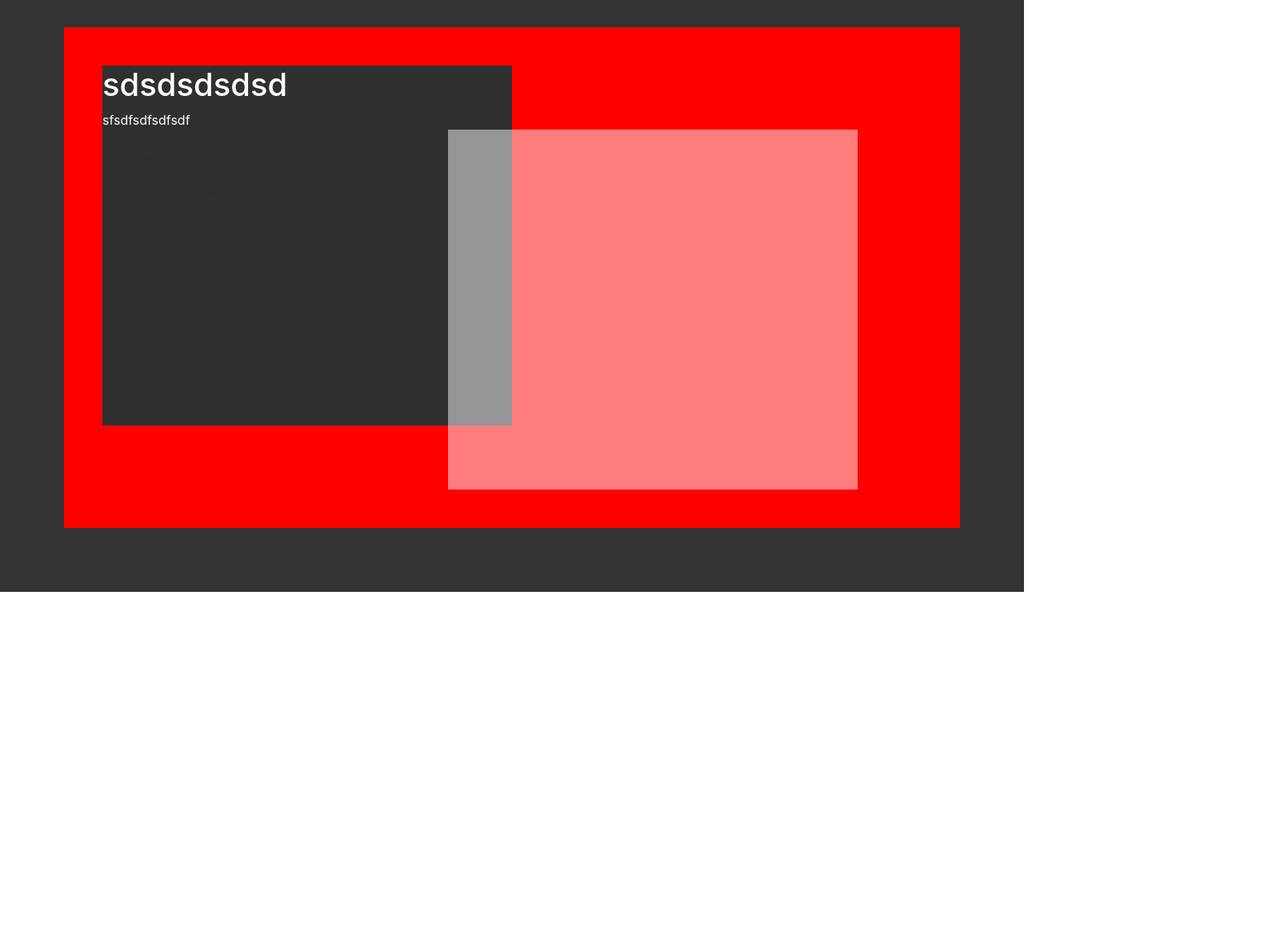
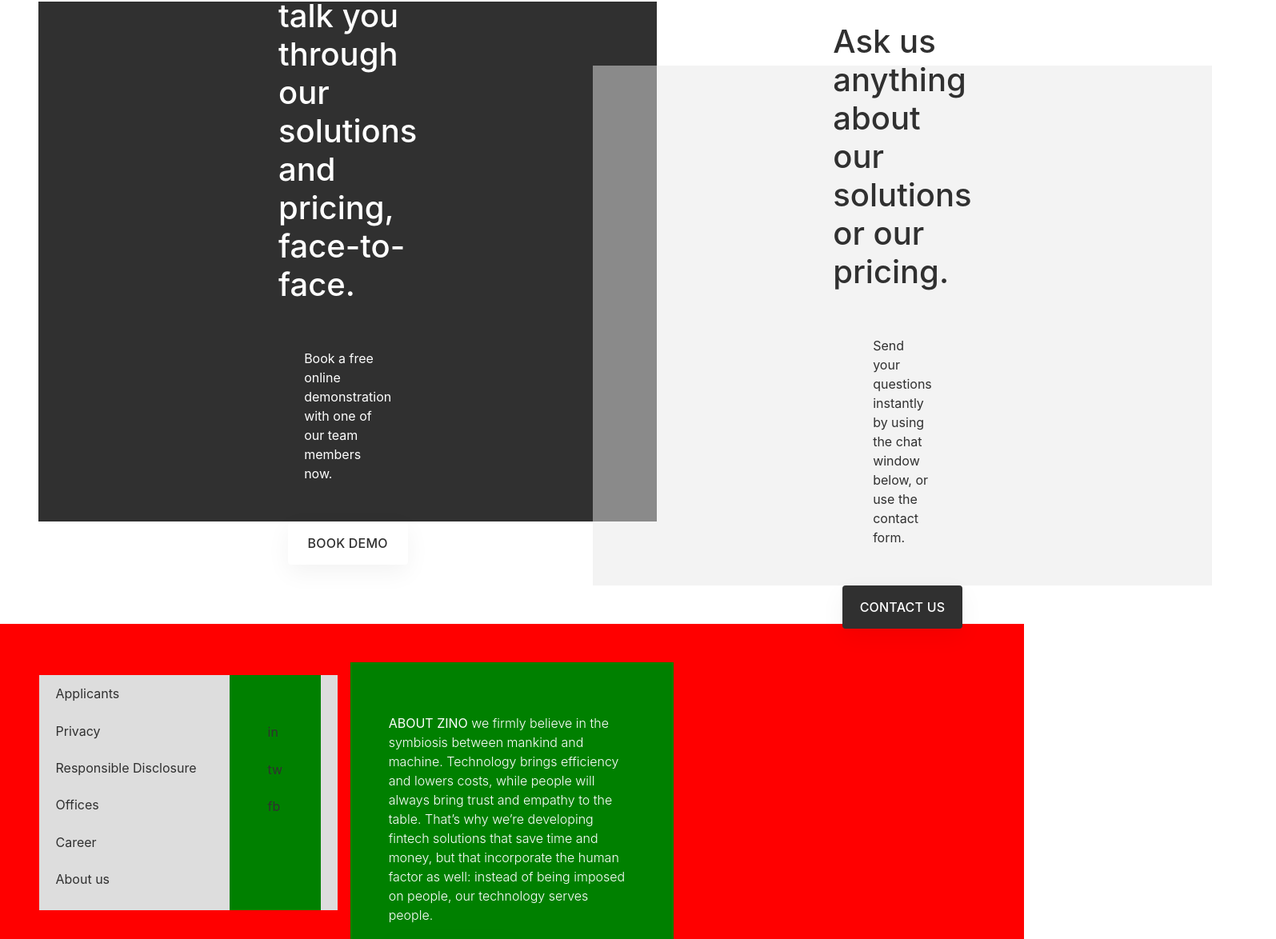
Before and after one commit to arasemami/z-landing-page, an Angular app: page / in a window 1280 px wide. Shown: the part 126-1300 px from the top of the page at 80% size, 1595 px wide, since content can reach past the window. Before the commit the page ends 866 px from the top, so only its background shows below. Built offline with nearby package versions, Linux system fonts and the light colour scheme.

Commit message:
footer booking and contact us is fixed

```diff
--- a/src/app/components/common/main-button/main-button.component.html
+++ b/src/app/components/common/main-button/main-button.component.html
@@ -1,3 +1,4 @@
-<div class="main-bg-color button" [ngStyle]="{color: color}">
+<div class="main-bg-color button" [ngStyle]="{backgroundColor: bgColor, color:color}" >
     <p>{{text}}</p>
+    <div class="arrow-left"></div>
 </div>
--- a/src/app/components/common/main-button/main-button.component.ts
+++ b/src/app/components/common/main-button/main-button.component.ts
@@ -9,6 +9,8 @@ export class MainButtonComponent implements OnInit {
 
   @Input() text: string;
   @Input() color: string;
+  @Input() bgColor: string;
+
 
   constructor() { }
 
--- a/src/app/components/common/simple-button/simple-button.component.scss
+++ b/src/app/components/common/simple-button/simple-button.component.scss
@@ -42,5 +42,4 @@
   background-repeat: no-repeat;
   background-size: 100%;
   transition: all .5s;
-
 }
--- a/src/app/components/footer/footer.component.html
+++ b/src/app/components/footer/footer.component.html
@@ -1,12 +1,45 @@
 <footer>
-    <div class="container-fluid p-5 bg-red">
+    <div class="container-fluid p-5 custome-center">
        <div class="book-container">
         <div class="d-left">
-            <h1>sdsdsdsdsd</h1>
-            <p>sfsdfsdfsdfsdf</p>
-            <app-main-button text="aras" color="#333333"></app-main-button>
+            <h1>Let us talk you through our solutions and pricing, face-to-face.</h1>
+            <p>Book a free online demonstration with one of our team members now.</p>
+            <app-main-button text="Book Demo" color="#303030" bgColor="#ffffff"></app-main-button>
         </div>
-        <div class="d-right"></div>
+        <div class="d-right">
+            <h1>Ask us anything about our solutions or our pricing.</h1>
+            <p>Send your questions instantly by using the chat window below, or use the contact form.</p>
+            <app-main-button text="Contact Us" color="#ffffff" bgColor="#303030"></app-main-button>
+        </div>
        </div>
     </div>
+
+    <div class="container-fluid p-5 bg-red">
+        <div class="row">
+            <div class="col-lg-4 bg-red p-3">
+                <div class="menu-container">
+                  <ul>
+                      <li>Applicants</li>
+                      <li>Privacy</li>
+                      <li>Responsible Disclosure</li>
+                      <li>Offices</li>
+                      <li>Career</li>
+                      <li>About us</li>
+                  </ul>
+                  <div class="social-container">
+                        <ul>
+                            <li>in</li>
+                            <li>tw</li>
+                            <li>fb</li>
+                        </ul>
+                  </div>
+                </div>
+            </div>
+            <div class="col-lg-4 bg-green p-5 about-zino">
+                <p><b>ABOUT ZINO</b> we firmly believe in the symbiosis between mankind and machine. Technology brings efficiency and lowers costs, while people will always bring trust and empathy to the table. That’s why we’re developing fintech solutions that save time and money, but that incorporate the human factor as well: instead of being imposed on people, our technology serves people.</p>
+                <app-simple-button text="Read about us"></app-simple-button>
+            </div>
+            <div class="col-lg-4 bg-red p-3"></div>
+        </div>
+    </div>
 </footer>
--- a/src/app/components/footer/footer.component.scss
+++ b/src/app/components/footer/footer.component.scss
@@ -1,25 +1,76 @@
+footer {
+  background-color: #ffffff;
+  color: #ffffff;
 
-footer {
-    background-color: #333333;
-    color: #ffffff;
-    padding: 5rem;
 
-.book-container {
+  .book-container {
     display: flex;
 
-    .d-left , .d-right {
-        width: 50%;
-        height: 450px;
+    .d-left,
+    .d-right {
+      width: 50%;
+      height: 650px;
+      display: flex;
+      align-items: center;
+      justify-content: center;
+      flex-direction: column;
+      padding: 3rem 20rem;
+
+      p {
+        padding: 3rem 2rem;
+      }
 
     }
+
     .d-left {
-        background-color: #303030;
+      background-color: #303030;
     }
+
     .d-right {
-        background-color: #ffffff7d;
-        margin-top: 80px;
-        margin-left: -80px;
+      background-color: #e7e7e77d;
+      margin-top: 80px;
+      margin-left: -80px;
+
+      p,
+      h1 {
+        color: #303030;
+      }
     }
+  }
+
+
+  .menu-container {
+      background-color: #dddddd;
+      display: flex;
+      flex-direction: row;
+      justify-content: space-around;
+
+      ul {
+        list-style-type: none;
+
+        li {
+            padding: 0.7rem 0;
+            cursor: pointer;
+            color: #303030;
+        }
+      }
+
+      .social-container {
+        background-color: green;
+        padding: 3rem;
+      }
+  }
+
+  .about-zino {
+
+    p {
+        padding: 1rem 0;
+        font-weight: 300;
+    }
+  }
 }
 
+.custome-center {
+    display: flex;
+    align-items: center;
 }
```
